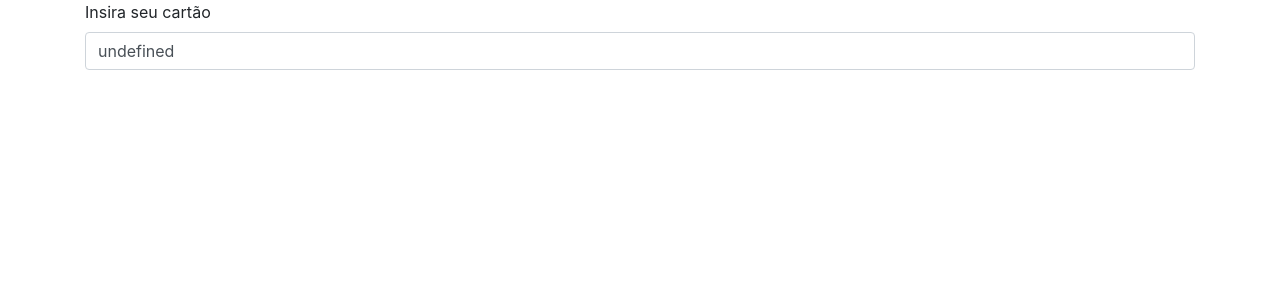
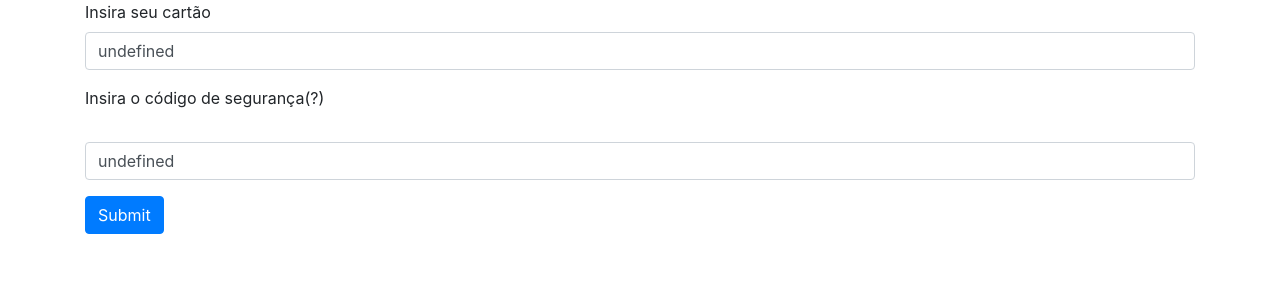
Before and after one commit to samir-ayoub/angular-todd-motto, an Angular app: page / in a window 1280 px wide. Shown: the top 300 px of the page. Built offline with nearby package versions, Linux system fonts and the light colour scheme.

Commit message:
export as em diretiva.

```diff
--- a/src/app/directives/credit-card/credit-card.component.html
+++ b/src/app/directives/credit-card/credit-card.component.html
@@ -1,10 +1,34 @@
-<div class="container">
+<!-- <div class="container">
   <div class="row">
     <div class="col-md-12">
       <label for="cardNumber">Insira seu cartão</label>
       <div class="input-group mb-3">
         <input credit-card name="credit-card" type="text" [value]="foo" class="form-control" id="cardNumber" placeholder="Insira seu cartão" aria-describedby="basic-addon3">
       </div>
+
+      <label #myTooltip="tooltip" tooltip="Três dígitos localizados na parte de atrás do cartão">Insira o código de segurança
+        <span (mouseover)="myTooltip.show()" (mouseout)="myTooltip.hide()">(?)</span>
+      </label>
+      <input type="text">
+    </div>
+  </div>
+</div> -->
+
+
+<div class="container">
+  <div class="row">
+    <div class="col-md-12">
+      <form>
+        <div class="form-group">
+          <label for="cardNumber">Insira seu cartão</label>
+          <input credit-card name="credit-card" type="text" [value]="foo" class="form-control" id="cardNumber" placeholder="Insira seu cartão" aria-describedby="basic-addon3">
+        </div>
+        <div class="form-group">
+          <label #myTooltip="tooltip" tooltip="Três dígitos localizados na parte de atrás do cartão">Insira o código de segurança<span (mouseover)="myTooltip.show()" (mouseout)="myTooltip.hide()">(?)</span></label>
+          <input credit-card name="credit-card" type="text" [value]="foo" class="form-control" id="cardNumber" placeholder="Insira seu cartão" aria-describedby="basic-addon3">
+        </div>
+        <button type="submit" class="btn btn-primary">Submit</button>
+      </form>
     </div>
   </div>
 </div>
--- a/src/app/directives/directives.module.ts
+++ b/src/app/directives/directives.module.ts
@@ -3,6 +3,7 @@ import { CommonModule } from '@angular/common';
 import { CreditCardComponent } from './credit-card/credit-card.component';
 import { DirectivesComponent } from './directives.component';
 import { CreditCardDirective } from './credit-card/credit-card.directive';
+import { TooltipDirective } from './tooltip.directive';
 
 @NgModule({
   imports: [
@@ -11,6 +12,6 @@ import { CreditCardDirective } from './credit-card/credit-card.directive';
   exports: [
     DirectivesComponent
   ],
-  declarations: [CreditCardComponent, DirectivesComponent, CreditCardDirective]
+  declarations: [CreditCardComponent, DirectivesComponent, CreditCardDirective, TooltipDirective]
 })
 export class DirectivesModule { }
--- /dev/null
+++ b/src/app/directives/tooltip.directive.ts
@@ -0,0 +1,39 @@
+import { element } from 'protractor';
+import { Directive, Input, ElementRef, ViewContainerRef, OnInit, Renderer2 } from '@angular/core';
+
+@Directive({
+  // tslint:disable-next-line:directive-selector
+  selector: '[tooltip]',
+  exportAs: 'tooltip'
+})
+export class TooltipDirective implements OnInit {
+
+  tooltipElement = document.createElement('div');
+  visible = false;
+
+@Input() set tooltip(value) {
+  this.tooltipElement.textContent = value;
+}
+
+hide() {
+  this.tooltipElement.classList.remove('tooltip--active');
+}
+
+show() {
+  this.tooltipElement.classList.add('tooltip--active');
+}
+
+  constructor(
+    private element: ElementRef,
+    private view: ViewContainerRef,
+    private renderer: Renderer2
+  ) { }
+
+  ngOnInit() {
+    this.tooltipElement.className = 'input-tooltip';
+    this.element.nativeElement.appendChild(this.tooltipElement);
+    this.element.nativeElement.classList.add('tooltip-container');
+
+  }
+
+}
--- a/src/styles.css
+++ b/src/styles.css
@@ -1 +1,10 @@
 /* You can add global styles to this file, and also import other style files */
+
+.input-tooltip {
+  background-color: rgba(0,0,0,0.3);
+  opacity: 0;
+}
+
+.tooltip--active {
+  opacity: 1;
+}
```
Also changed, not shown: 1 other file (tests, documents, lock files or other folders).
